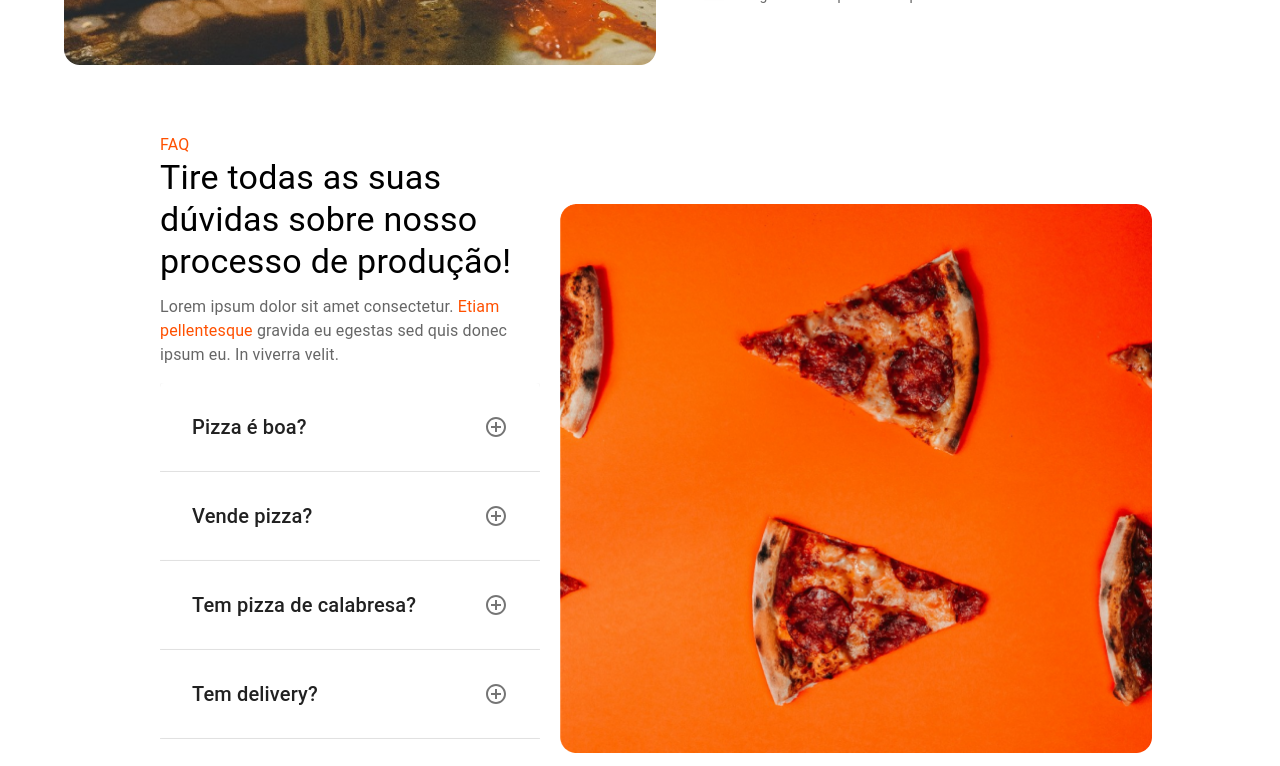
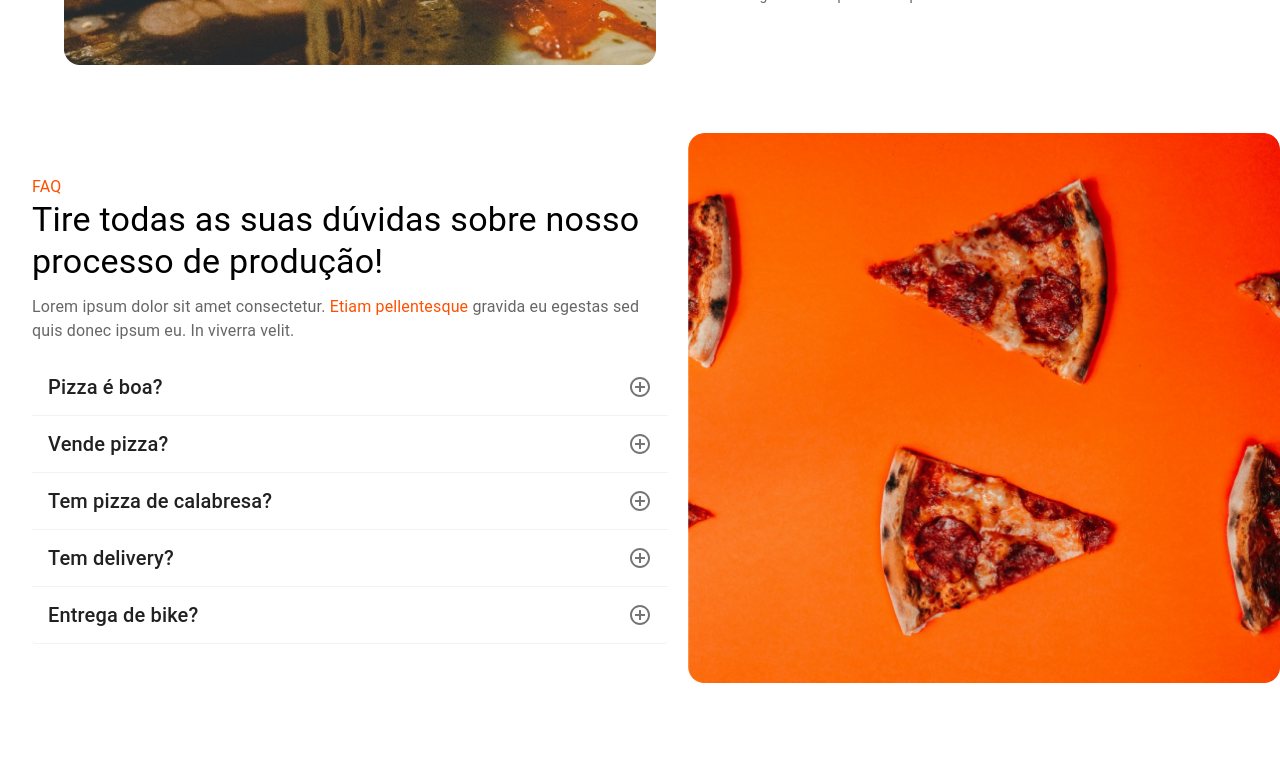
Before and after one commit to Andzuo/test-front-loumar, a React (Create React App) app: page / in a window 1280 px wide. Shown: the part 900-1666 px from the top of the page. Built offline with nearby package versions, Linux system fonts and the light colour scheme.

Commit message:
Fix: ajust Accordion Style

```diff
--- a/src/components/FaqSection.jsx
+++ b/src/components/FaqSection.jsx
@@ -15,10 +15,11 @@ const FAQContainer = styled(Box)(({ theme }) => ({
    flexDirection: "row-reverse",
    alignItems: "center",
    justifyContent: "center",
-   maxWidth: "80%",
+   maxWidth: "100%",
    width: "100%",
    margin: "0 auto",
    gap: "1.25rem",
+   padding: "0 0 4rem 0",
    [theme.breakpoints.down("md")]: {
       flexDirection: "column",
       padding: "1rem",
@@ -69,14 +70,12 @@ const TextContainer = styled(Box)(({ theme }) => ({
 const AccordionContainer = styled(Box)(({ theme }) => ({
    width: "100%",
    marginTop: "1rem",
-   [theme.breakpoints.down("lg")]: {
-      maxWidth: "100%",
-   },
+   textAlign: "start",
 }));
 
 const CustomAccordion = styled(Accordion)(({ theme }) => ({
-   borderBottom: "1px solid rgba(0, 0, 0, 0.1)",
-   padding: "1rem",
+   borderBottom: "1px solid #f2f2f2",
+   boxShadow: "none",
 }));
 
 const FaqSection = () => {
```
